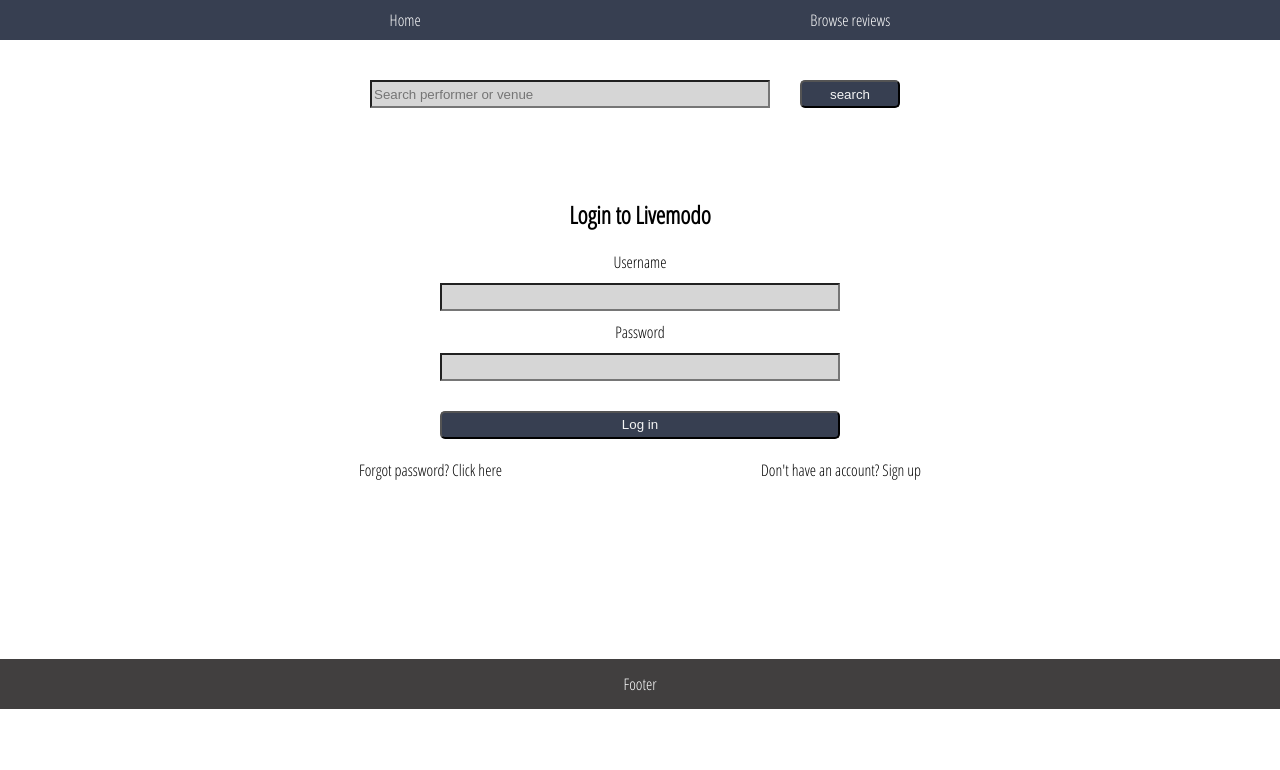
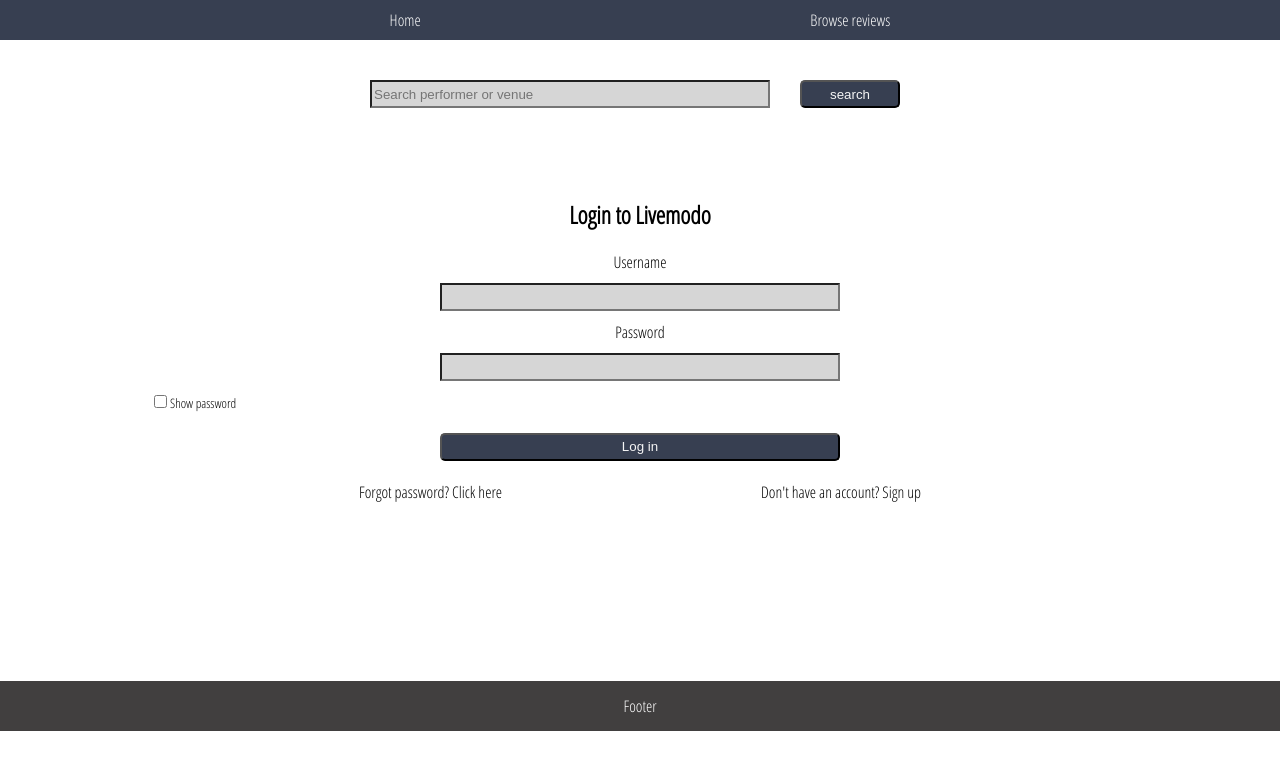
Before and after one commit to BC1985/livemodo, a React (Create React App) app: page /login in a window 1280 px wide. Shown: the top 770 px of the page. Built offline with nearby package versions, Linux system fonts and the light colour scheme; no server answers.

Commit message:
Hide password and nclude 'show password' checkbox

```diff
--- a/src/LoginPage.css
+++ b/src/LoginPage.css
@@ -14,7 +14,7 @@ h1 {
   justify-content: space-evenly;
 }
 
-#login-form input {
+#login-form input:not(#checkbox) {
   display: flex;
   width: 400px;
   height: 28px;
--- a/src/LoginPage.js
+++ b/src/LoginPage.js
@@ -60,7 +60,15 @@ class LoginForm extends Component {
     this.setState({
       [name]: value
     });
-    console.log(this.state);
+  };
+
+  showHidePassword = () => {
+    const input = document.getElementById("password");
+    if (input.type === "password") {
+      input.type = "text";
+    } else {
+      input.type = "password";
+    }
   };
   render() {
     const { username, password } = this.state;
@@ -88,14 +96,23 @@ class LoginForm extends Component {
           />
           <label>Password</label>
           <input
-            type="text"
+            id="password"
+            type="password"
             name="password"
             value={password.value}
             onChange={this.changeHandler}
             required
           />
-          <button style={loginButton}>Log in</button>
         </form>
+        <div style={{ marginLeft: "50px" }}>
+          <input
+            type="checkbox"
+            onClick={this.showHidePassword}
+            id="checkbox"
+          />
+          <span style={{ fontSize: "13px" }}>Show password</span>
+        </div>
+        <button style={loginButton}>Log in</button>
         <section id="help">
           <div id="forgot-password">
             <Link to="/forgot-password">Forgot password? Click here</Link>
```
